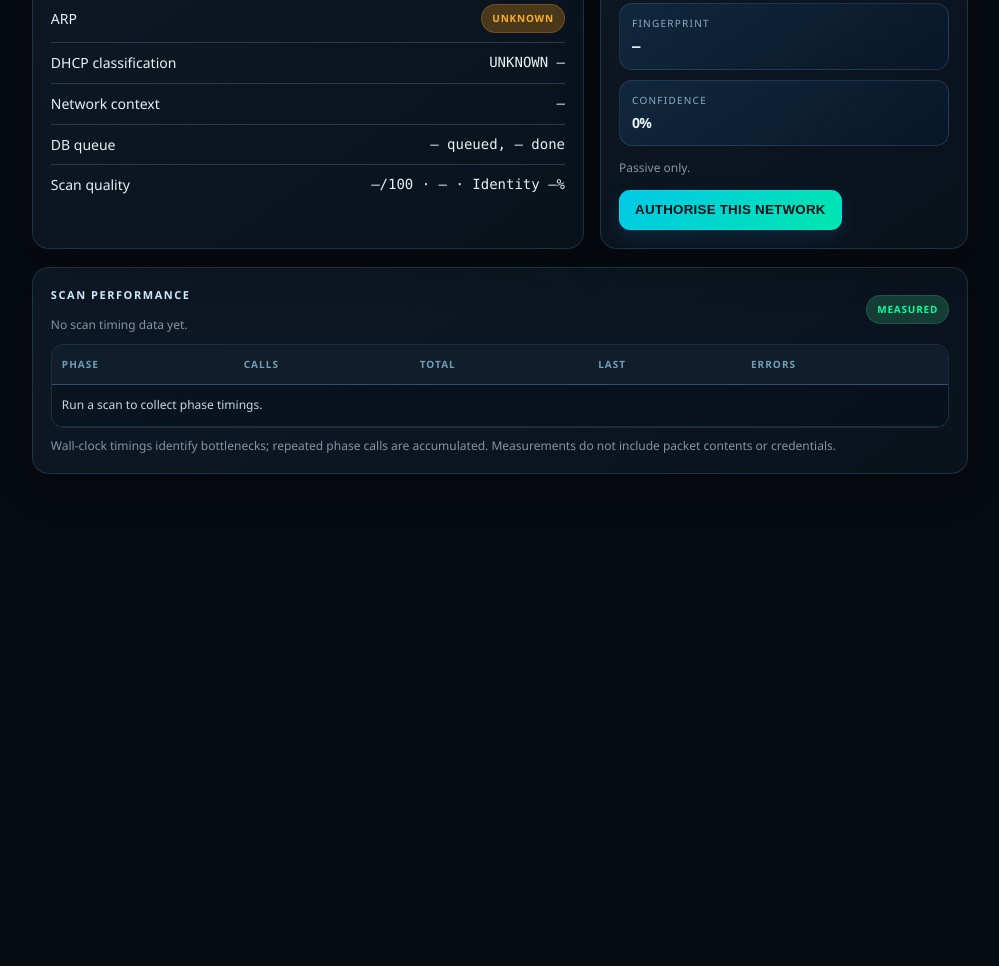
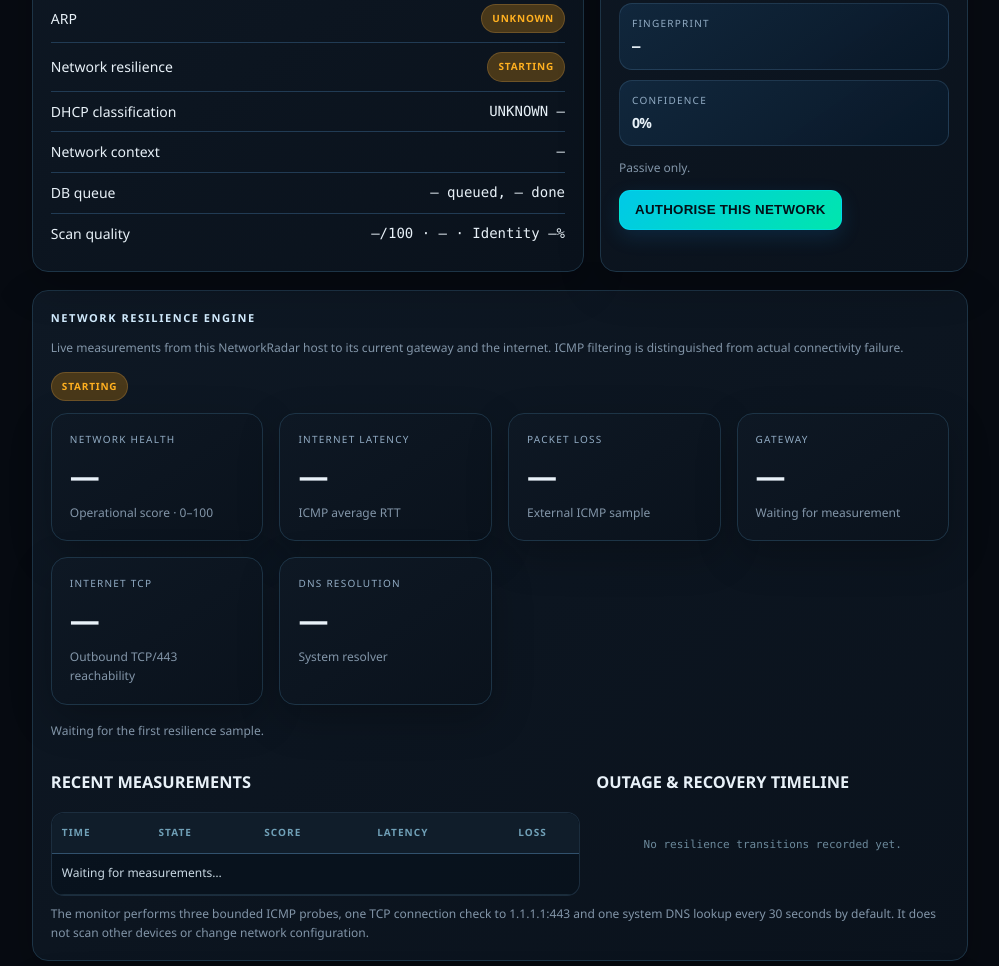
Before and after one commit to Andrew12345-create/NetworkRadar, a plain HTML site: page index.html in a window 1280 px wide. Shown: the part 2394-3360 px from the top of the page, without its empty margins (276-1275 px from the left). Before the commit the page ends 2932 px from the top, so only its background shows below. Drawn offline with Linux system fonts and the light colour scheme; files that its build step writes are made by us from their sources; no server answers; files whose address does not match are found by name.

Commit message:
Add Network Resilience Engine dashboard panel

```diff
--- a/index.html
+++ b/index.html
@@ -67,6 +67,7 @@
 <div class="statusline"><span>DNS</span><span class="pill warn" id="dnsStatus">STARTING</span></div>
 <div class="statusline"><span>DHCP</span><span class="pill warn" id="dhcpStatus">STARTING</span></div>
 <div class="statusline"><span>ARP</span><span class="pill warn" id="arpStatus">STARTING</span></div>
+<div class="statusline"><span>Network resilience</span><span class="pill warn" id="resilienceEngineStatus">STARTING</span></div>
 <div class="statusline"><span>DHCP classification</span><span class="mono" id="dhcpClass">—</span></div>
 <div class="statusline"><span>Network context</span><span class="mono" id="netAuthz">—</span></div>
 <div class="statusline"><span>DB queue</span><span class="mono" id="dbQueue">—</span></div>
@@ -83,6 +84,26 @@
 <button id="authorizeNetwork" onclick="authorizeCurrentNetwork()" class="is-hidden">AUTHORISE THIS NETWORK</button>
 </section>
 </div>
+<section class="section card" id="networkResilience">
+ <div class="row-between-wide">
+  <div><h2 class="m-0">NETWORK RESILIENCE ENGINE</h2><div class="hint">Live measurements from this NetworkRadar host to its current gateway and the internet. ICMP filtering is distinguished from actual connectivity failure.</div></div>
+  <span class="pill warn" id="resilienceStateBadge">STARTING</span>
+ </div>
+ <div class="grid mt-12">
+  <div class="card"><div class="label">NETWORK HEALTH</div><div class="value" id="resilienceScore">—</div><div class="hint">Operational score · 0–100</div></div>
+  <div class="card"><div class="label">INTERNET LATENCY</div><div class="value" id="resilienceLatency">—</div><div class="hint">ICMP average RTT</div></div>
+  <div class="card"><div class="label">PACKET LOSS</div><div class="value" id="resilienceLoss">—</div><div class="hint">External ICMP sample</div></div>
+  <div class="card"><div class="label">GATEWAY</div><div class="value" id="resilienceGateway">—</div><div class="hint" id="resilienceGatewayLatency">Waiting for measurement</div></div>
+  <div class="card"><div class="label">INTERNET TCP</div><div class="value" id="resilienceInternet">—</div><div class="hint" id="resilienceTcpLatency">Outbound TCP/443 reachability</div></div>
+  <div class="card"><div class="label">DNS RESOLUTION</div><div class="value" id="resilienceDns">—</div><div class="hint" id="resilienceDnsLatency">System resolver</div></div>
+ </div>
+ <div class="hint mt-8" id="resilienceLastSample">Waiting for the first resilience sample.</div>
+ <div class="split mt-14">
+  <div><h3>RECENT MEASUREMENTS</h3><div class="scroll"><table><thead><tr><th>TIME</th><th>STATE</th><th>SCORE</th><th>LATENCY</th><th>LOSS</th><th>DNS</th></tr></thead><tbody id="resilienceHistoryRows"><tr><td colspan="6">Waiting for measurements…</td></tr></tbody></table></div></div>
+  <div><h3>OUTAGE &amp; RECOVERY TIMELINE</h3><div id="resilienceEvents" class="nw-activity-feed"><div class="nw-feed-empty">No resilience transitions recorded yet.</div></div></div>
+ </div>
+ <div class="hint mt-8">The monitor performs three bounded ICMP probes, one TCP connection check to 1.1.1.1:443 and one system DNS lookup every 30 seconds by default. It does not scan other devices or change network configuration.</div>
+</section>
 <section class="section card" id="scanPerformance">
  <div class="row-between-wide"><div><h2 class="m-0">SCAN PERFORMANCE</h2><div class="hint" id="scanPerformanceSummary">No scan timing data yet.</div></div><span class="pill">MEASURED</span></div>
  <div class="scroll mt-10"><table><thead><tr><th>PHASE</th><th>CALLS</th><th>TOTAL</th><th>LAST</th><th>ERRORS</th></tr></thead><tbody id="scanPhaseRows"><tr><td colspan="5">Run a scan to collect phase timings.</td></tr></tbody></table></div>
```
